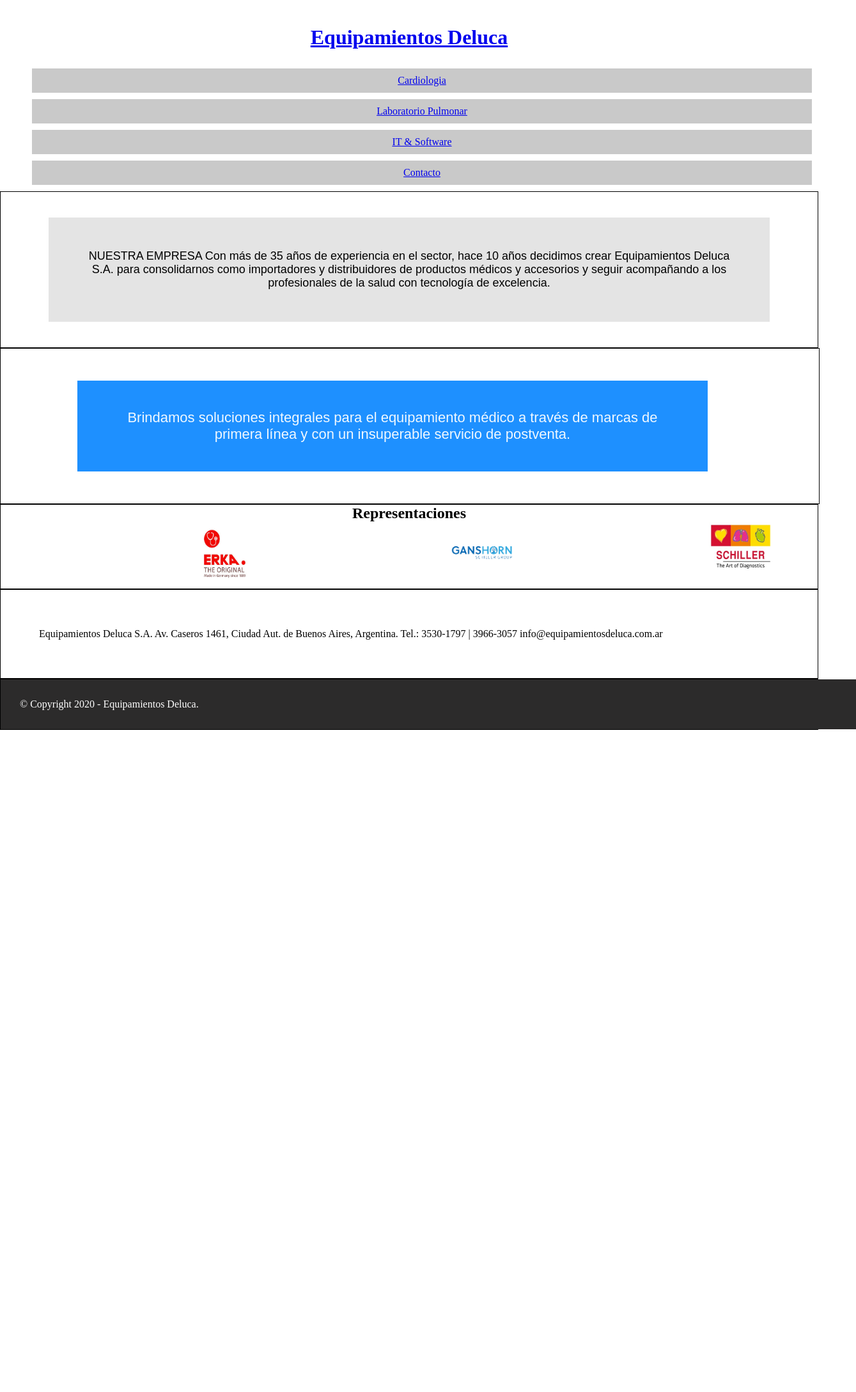
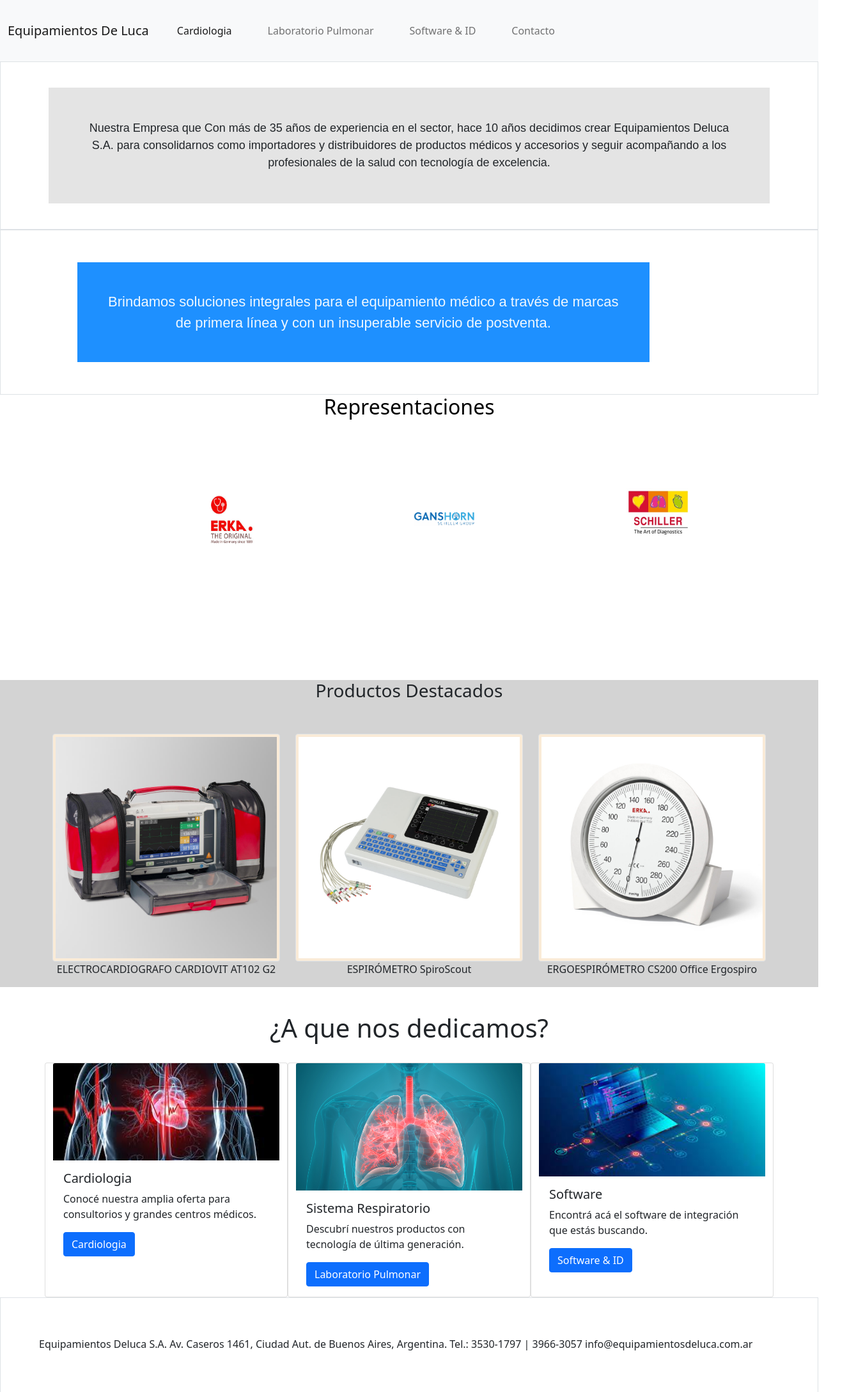
Before and after one commit to NachoRamon/Entregas-Finales, a plain HTML site: page index.html in a window 1280 px wide. Shown: the top 2176 px of the page at 64% size, 1339 px wide, since content can reach past the window. Before the commit the page ends 1141 px from the top, so only its background shows below. Drawn offline with nearby package versions, Linux system fonts and the light colour scheme.

Commit message:
Segunda Entrega del proyecto final

```diff
--- a/index.html
+++ b/index.html
@@ -6,40 +6,103 @@
     <meta http-equiv="X-UA-Compatible" content="IE=edge">
     <meta name="viewport" content="width=device-width, initial-scale=1.0">
     <title>Equipamientos Deluca</title>
+    <link rel="stylesheet" href="https://cdn.jsdelivr.net/npm/bootstrap@5.1.3/dist/css/bootstrap.min.css" rel="stylesheet" integrity="sha384-1BmE4kWBq78iYhFldvKuhfTAU6auU8tT94WrHftjDbrCEXSU1oBoqyl2QvZ6jIW3" crossorigin="anonymous">
     <link rel="icon" href="imagenes/logo.ico/favicon.ico">
     <link rel="stylesheet" href="style.css">
 </head>
 <body>
-    <h1 id="cabeza"> <a href="index.html">Equipamientos Deluca</a></h1>
-    <nav id="menu">
-        <ul>
-            <li> <a href="Cardiologia.html">Cardiologia</a> </li>
-            <li> <a href="LaboratorioPulmonar.html">Laboratorio Pulmonar</a></li>
-            <li> <a href="software.html">IT & Software</a></li>
-            <li> <a href="Contacto.html">Contacto</a></li>
-        </ul>
-    </nav>
-    <main id="nosotros" class="border">
-    <p>
-        NUESTRA EMPRESA
+    <nav class="navbar navbar-expand-lg navbar-light bg-light" id="menu">
+        <div class="container-fluid">
+          <a class="navbar-brand" href="index.html">Equipamientos De Luca</a>
+          <button class="navbar-toggler" type="button" data-bs-toggle="collapse" data-bs-target="#navbarNav" aria-controls="navbarNav" aria-expanded="false" aria-label="Toggle navigation">
+            <span class="navbar-toggler-icon"></span>
+          </button>
+          <div class="collapse navbar-collapse" id="navbarNav">
+            <ul class="navbar-nav">
+              <li class="nav-item">
+                <a class="nav-link active" aria-current="page" href="Cardiologia.html">Cardiologia</a>
+              </li>
+              <li class="nav-item">
+                <a class="nav-link" href="LaboratorioPulmonar.html">Laboratorio Pulmonar</a>
+              </li>
+              <li class="nav-item">
+                <a class="nav-link" href="software.html">Software & ID</a>
+              </li>
+              <li class="nav-item">
+                <a class="nav-link" href="Contacto.html">Contacto</a>
+              </li>
+            </ul>
+          </div>
+        </div>
+      </nav>
+<main id="nosotros" class="border">
+    <p> Nuestra Empresa que
         Con más de 35 años de experiencia en el sector, hace 10 años decidimos crear Equipamientos Deluca S.A. para
         consolidarnos como importadores y distribuidores de productos médicos y accesorios y seguir acompañando a los
         profesionales de la salud con tecnología de excelencia.
-      </p>
-    </main>
+    </p>
+</main>
 <article id="nosotros" class="border">
     <p class="AgrandarCaja">
-        Brindamos soluciones integrales para el equipamiento médico
-a través de marcas de primera línea y con un insuperable
-servicio de postventa.
+        Brindamos soluciones integrales para el equipamiento médico a través de marcas de primera línea y con un insuperable servicio de postventa.
     </p>
 </article>
-<section id="repre" class="border">
+<section id="repre" class="container">
     <h2>Representaciones</h2>
     <img src="imagenes/erka.jpg" alt="erka" class="Repre AgrandarImg ">
     <img src="imagenes/ganshorn.png" alt="ganshorn" class="Repre AgrandarImg">
     <img src="imagenes/schiller.jpg" alt="schiller" class="Repre AgrandarImg">
 </section>
+<div class="fondo" id="productos">
+  <div class="container">
+    <h3 class="titulos">Productos Destacados</h3>
+    <div class="row">
+      <div class="col fondo">
+        <img src="imagenes/cardiodesfibrilador.jpg" class="img-fluid img-thumbnail ImageBox" alt="cardiodesfibrilador">
+        <p class="centrar">ELECTROCARDIOGRAFO CARDIOVIT AT102 G2</p>
+      </div>
+      <div class="col fondo">
+        <img src="imagenes/cardio1.jpg" class="img-fluid img-thumbnail ImageBox" alt="cardio1">
+        <p class="centrar">ESPIRÓMETRO SpiroScout</p>
+      </div>
+      <div class="col fondo">
+        <img src="imagenes/tensiometro.jpg" class="img-fluid img-thumbnail ImageBox" alt="tensiometro">
+        <p class="centrar">ERGOESPIRÓMETRO CS200 Office Ergospiro</p>
+      </div>
+    </div>
+  </div>
+</div>
+<div id="atajos" class="">
+    <h1>¿A que nos dedicamos?</h1>
+    <div class="container">
+        <div class="row">
+    <div class="card col" style="width: 18rem;">
+        <img src="imagenes/cardioimag.jpg" class="card-img-top" alt="Cardiologia">
+        <div class="card-body">
+          <h5 class="card-title">Cardiologia</h5>
+          <p class="card-text">Conocé nuestra amplia oferta para consultorios y grandes centros médicos.</p>
+          <a href="Cardiologia.html" class="btn btn-primary stretched-link">Cardiologia</a>
+        </div>
+      </div>
+      <div class="card col" style="width: 18rem;">
+        <img src="imagenes/pulomnar.jpg" class="card-img-top" alt="respiratorio">
+        <div class="card-body">
+          <h5 class="card-title">Sistema Respiratorio</h5>
+          <p class="card-text">Descubrí nuestros productos con tecnología de última generación.</p>
+          <a href="LaboratorioPulmonar.html" class="btn btn-primary stretched-link">Laboratorio Pulmonar</a>
+        </div>
+      </div>
+      <div class="card col" style="width: 18rem;">
+        <img src="imagenes/softwareid.jpg" class="card-img-top" alt="software">
+        <div class="card-body">
+          <h5 class="card-title">Software</h5>
+          <p class="card-text">Encontrá acá el software de integración que estás buscando.</p>
+          <a href="software.html" class="btn btn-primary stretched-link">Software & ID</a>
+        </div>
+      </div>
+    </div>
+    </div>
+</div>
 <section id="lugar" class="border">
     <p>
     Equipamientos Deluca S.A.
@@ -52,6 +115,12 @@ servicio de postventa.
 <footer id="pie" class="border">
     <div> © Copyright 2020 - Equipamientos Deluca. </div>
 </footer>
+<script type="module">
+    import { Toast } from 'bootstrap.esm.min.js'
+
+    Array.from(document.querySelectorAll('.toast'))
+      .forEach(toastNode => new Toast(toastNode))
+</script>
 </body>
 
 </html>
--- a/style.css
+++ b/style.css
@@ -49,12 +49,9 @@ body article p{
 
 body nav ul li {
     grid-area: menu;
-    display: flex;
     margin: 10px;
     padding: 10px;
-    background-color: rgb(201, 201, 201);
     justify-content: center;
-    flex-direction: row;
 }
 
 body section h2{
@@ -97,8 +94,9 @@ body footer div{
 .Repre{
     width: 100px;
     height: 100px;
-    margin-left: 300px;
-    position: relative;
+    margin-left: 230px;
+    margin-top: 100px;
+    margin-bottom: 100px;
 }
 
 body section p{
@@ -106,13 +104,7 @@ body section p{
 }
 
 .ImageBox{
-    background-color: #d3d3d3;
-    width: 300px;
-    height: 300px;
-    text-align: center;
-    padding-top: 10px;
-    padding-bottom: 30px;
-    border-top: solid 40px white;
+    background-color: antiquewhite;
 }
 
 .imag{
@@ -120,8 +112,21 @@ body section p{
     width: 150px;
     height: 150px;
     text-align: center;
-    /* padding-top: 10px; */
     border-top: solid 40px white;
+}
+
+.titulos{
+    text-align: center;
+    margin-top: 100px;
+    margin-bottom: 50px;
+}
+
+.centrar{
+    text-align: center;
+}
+
+.fondo{
+    background-color: #d3d3d3;
 }
 
 /* Animaciones */
@@ -151,16 +156,17 @@ body section p{
     /* grid por areas */
     grid-template-areas:
     /* 1 columnas y 5 filas */
-    "cabeza "/* fila 1 */
     "menu "
     "nosotros "
     "repre"
+    "productos"
+    "atajos"
     "lugar "/* fila 3 */
     "pie "/* fila 4 */
     ;
     /* Dimensiones */
     grid-template-columns: 1fr;
-    grid-template-rows: 1fr 1fr 1fr 1fr 1fr 1fr;
+    grid-template-rows: 1fr 1fr 1fr 1fr 1fr 1fr 1fr;
     grid-row-gap: 0;
     }
 
@@ -212,12 +218,13 @@ body h1{
     "menu "
     "nosotros"
     "repre"
+    "atajos"
     "lugar "
     "pie "
     ;
     /* Dimensiones */
     grid-template-columns: 1fr;
-    grid-template-rows: 1fr 1fr 1fr 1fr 1fr 1fr;
+    grid-template-rows: 1fr 1fr 1fr 1fr 1fr 1fr 1fr;
     grid-row-gap: 0;
     }
 
```
Also changed, not shown: Cardiologia.html (+9 -5 lines), imagenes/cardioimag.jpg (added), imagenes/pulomnar.jpg (added), imagenes/respiratorioimag.jpg (added), imagenes/softwareid.jpg (added).
